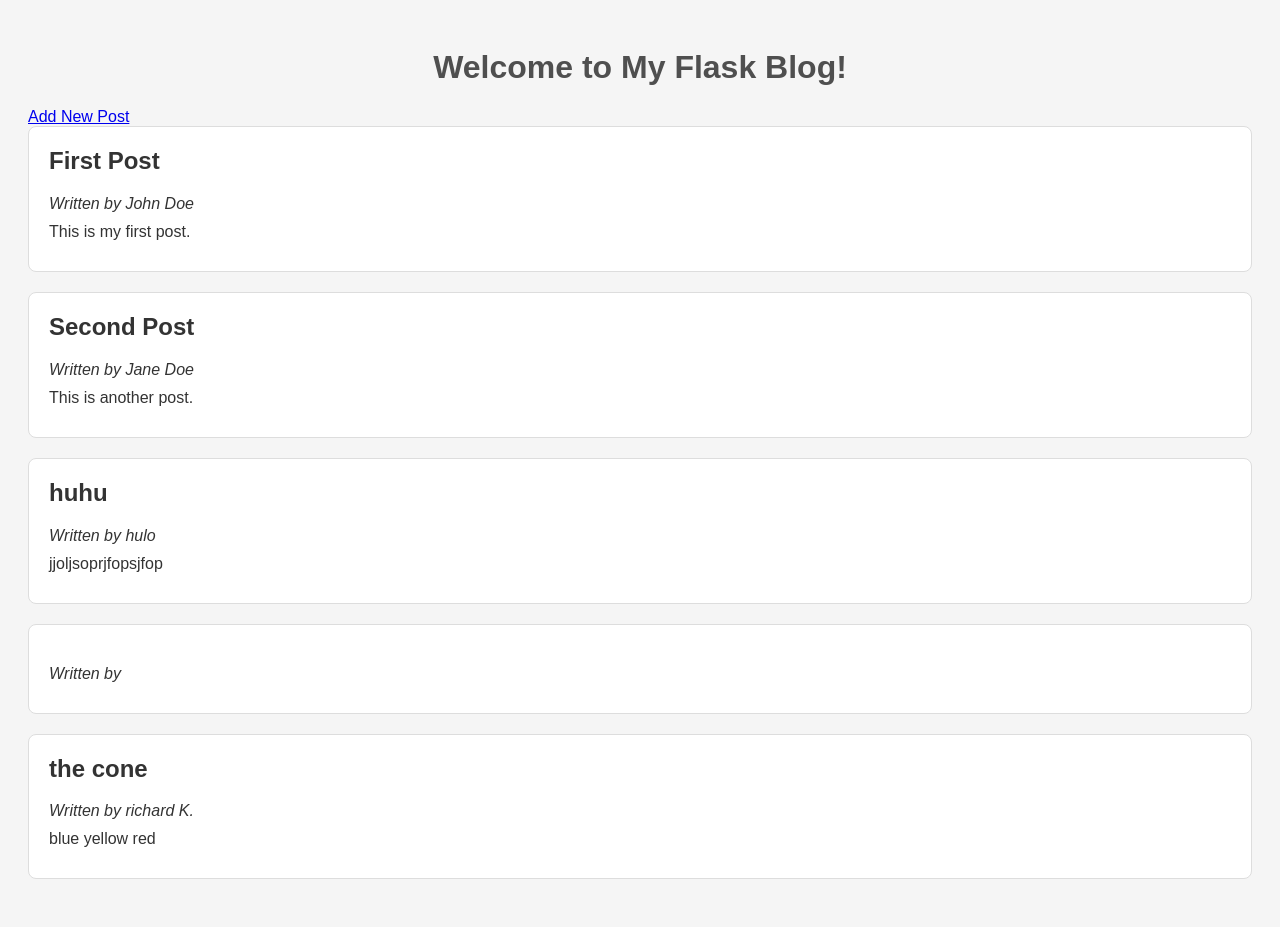
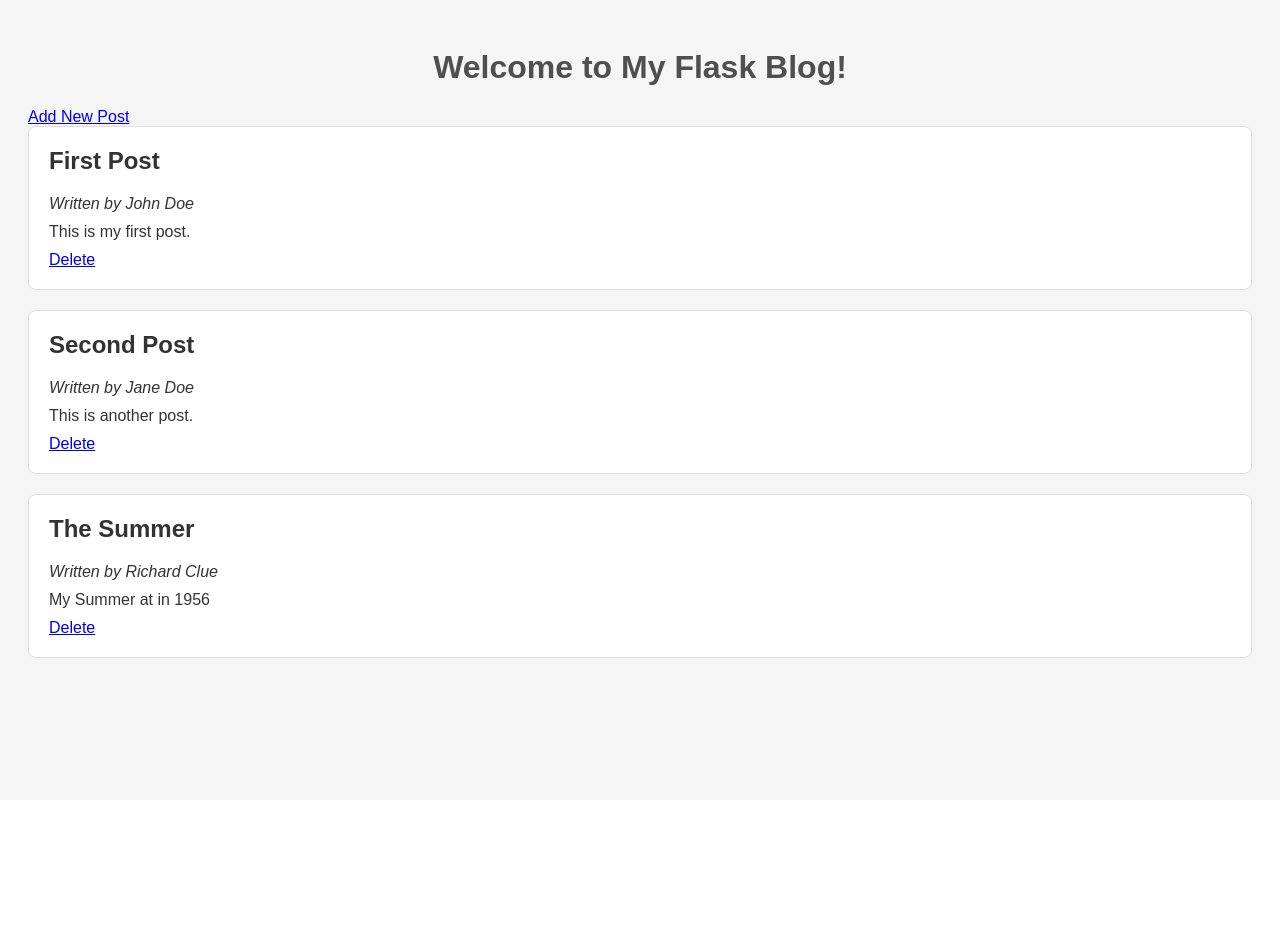
Before and after one commit to deryasarikaya/masterblog, a Flask app: page / in a window 1280 px wide. After the commit the page ends 658 px from the top, so only its background shows below. Run offline with Flask 3, Linux system fonts and the light colour scheme.

Commit message:
add delete route

```diff
--- a/app.py
+++ b/app.py
@@ -36,5 +36,18 @@
 
     return render_template('add.html')
 
+
+@app.route('/delete/<int:post_id>')
+def delete(post_id):
+    with open('data.json', 'r') as f:
+        blog_posts = json.load(f)
+
+    blog_posts = [p for p in blog_posts if p['id'] != post_id]
+
+    with open('data.json', 'w') as f:
+        json.dump(blog_posts, f)
+
+    return redirect(url_for('index'))
+
 if __name__ == '__main__':
     app.run(host="0.0.0.0", port=5050, debug=True)
--- a/data.json
+++ b/data.json
@@ -1 +1 @@
-[{"id": 1, "author": "John Doe", "title": "First Post", "content": "This is my first post."}, {"id": 2, "author": "Jane Doe", "title": "Second Post", "content": "This is another post."}, {"id": 3, "title": "huhu", "author": "hulo", "content": "jjoljsoprjfopsjfop"}, {"id": 4, "title": "", "author": "", "content": ""}, {"id": 5, "title": "the cone", "author": "richard K.", "content": "blue yellow red"}]
+[{"id": 1, "author": "John Doe", "title": "First Post", "content": "This is my first post."}, {"id": 2, "author": "Jane Doe", "title": "Second Post", "content": "This is another post."}, {"id": 3, "title": "The Summer", "author": "Richard Clue", "content": "My Summer at in 1956"}]
--- a/templates/index.html
+++ b/templates/index.html
@@ -14,6 +14,7 @@
         <h2>{{ post['title'] }}</h2>
         <p><em>Written by {{ post['author'] }}</em></p>
         <p>{{ post['content'] }}</p>
+        <a href="/delete/{{ post['id'] }}">Delete</a>
     </div>
     {% endfor %}
 </body>
```
